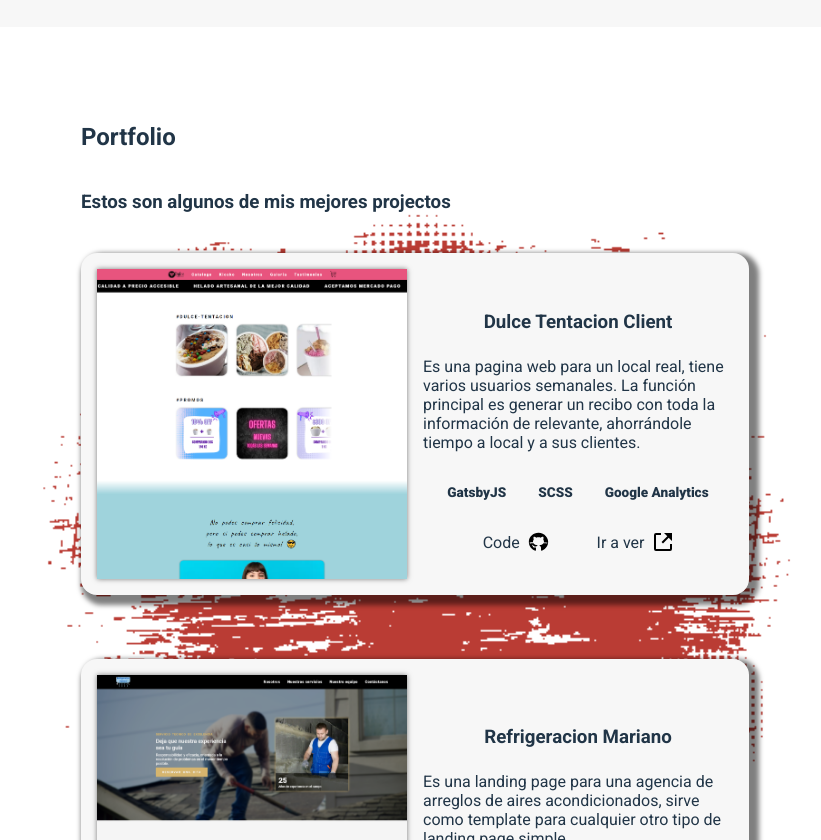
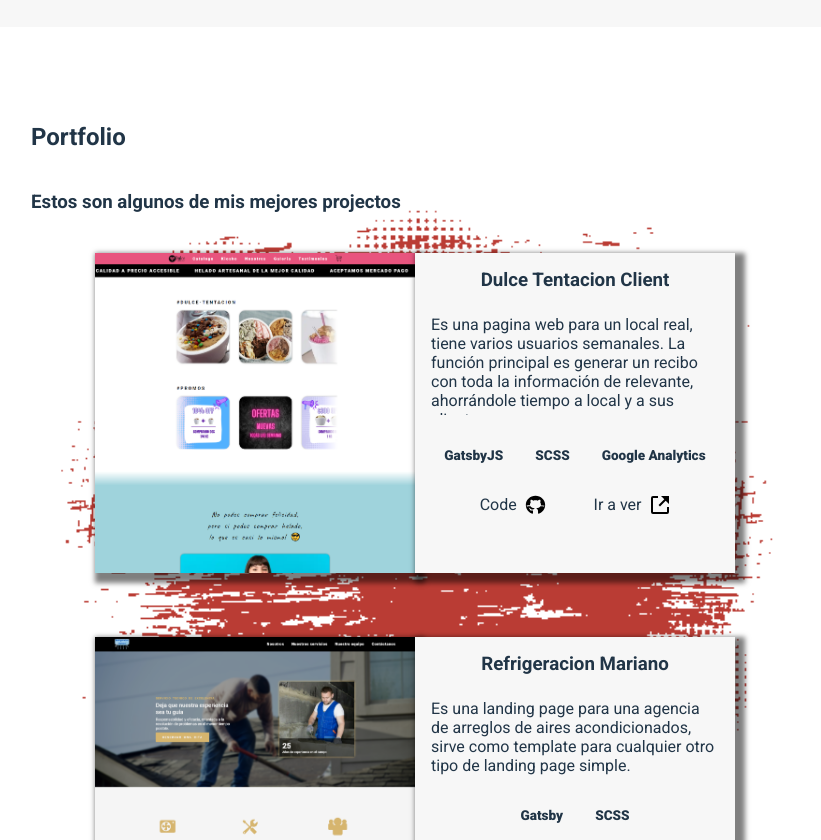
Before and after one commit to ae95caba/portfolio, a React (Vite) app: page / in a window 1280 px wide. Shown: the part 1960-2800 px from the top of the page, without its empty margins (225-1046 px from the left). Built offline with nearby package versions, Linux system fonts and the light colour scheme.

Commit message:
fix project cards css

```diff
--- a/src/components/Projects.tsx
+++ b/src/components/Projects.tsx
@@ -36,7 +36,6 @@ interface Project {
 
 function ProjectCard({ projectData }: { projectData: Project }) {
   return (
-    <div className="subcontainer">
     <div className="project-card">
       <div className="thumbnail">
         <img src={projectData.thumbnail} alt="" />
@@ -65,6 +64,5 @@ function ProjectCard({ projectData }: { projectData: Project }) {
         </ul>
       </div>
     </div>
-    </div>
   );
 }
--- a/src/index.scss
+++ b/src/index.scss
@@ -5,15 +5,20 @@ $secondary-color: #ffffff;
 $cool-shadow: 0 0 5px rgba(0, 0, 0, 0.502);
 $third-color: #213547;
 $stroke-contrast: 66%;
-$universal-width: 700px;
+$universal-width: 800px;
+$section-padding: 0rem 1rem;
+$test-value: 1px;
 
 :root {
+  container-name: root;
+  container-type: inline-size;
   font-synthesis: none;
   text-rendering: optimizeLegibility;
   -webkit-font-smoothing: antialiased;
   -moz-osx-font-smoothing: grayscale;
   -webkit-text-size-adjust: 100%;
   color-scheme: only light;
+  --test-value: 1px;
 }
 
 button {
@@ -65,7 +70,7 @@ a {
     & > .content {
       max-width: $universal-width;
       width: 100%;
-      padding: 0rem 1rem;
+      padding: $section-padding;
       display: flex;
       position: relative;
       flex-direction: column;
@@ -436,28 +441,34 @@ header {
     .container {
       display: flex;
       flex-direction: column;
-
+      align-items: center;
       gap: 4rem;
 
       .project-card {
+        border-radius: 1rem;
         z-index: 2;
-        position: relative;
-        border-radius: 1rem;
-        box-shadow: 5px 5px 5px 5px rgba(0, 0, 0, 0.5);
-        display: grid;
-        grid-template-columns: 1fr 1fr;
-        background-color: $primary-color;
 
-        padding: 1rem;
-        gap: 1rem;
+        display: flex;
+        flex-wrap: wrap;
+        justify-content: center;
+
         font-family: "Courier New", "Courier", monospace;
         align-items: center;
+
+        .description,
         .thumbnail {
-          box-shadow: $cool-shadow;
-          width: 100%;
+          width: 20rem !important;
+          max-width: 20rem !important;
+          min-width: 20rem !important;
+          background-color: $primary-color;
+
+          box-shadow: 5px 5px 5px 5px rgba(0, 0, 0, 0.5);
+          aspect-ratio: 1/1;
+        }
+
+        .thumbnail {
           position: relative;
 
-          aspect-ratio: 1/1;
           overflow: hidden;
 
           img {
@@ -468,13 +479,14 @@ header {
             left: 0%;
 
             &:hover {
-              transform: translateY(calc(-100% + 310px));
+              transform: translateY(calc(-100% + 320px));
             }
           }
         }
 
         .description {
-          padding-top: 1rem;
+          padding: 1rem;
+          z-index: 1;
           flex: 1;
           flex-basis: 0;
           display: flex;
@@ -599,7 +611,7 @@ header {
     display: flex !important;
   }
 
-  #projects {
+  /*  #projects {
     .subcontainer {
       position: relative;
       &::before {
@@ -621,11 +633,7 @@ header {
     .background-stroke {
       display: none;
     }
-    .project-card {
-      grid-template-columns: 1fr !important;
-      grid-template-rows: 1fr 1fr !important;
-    }
-  }
+  } */
 }
 @media screen and (min-width: 601px) {
   .sidebar,
```
Lines whose indentation alone changed are shown as unchanged.
